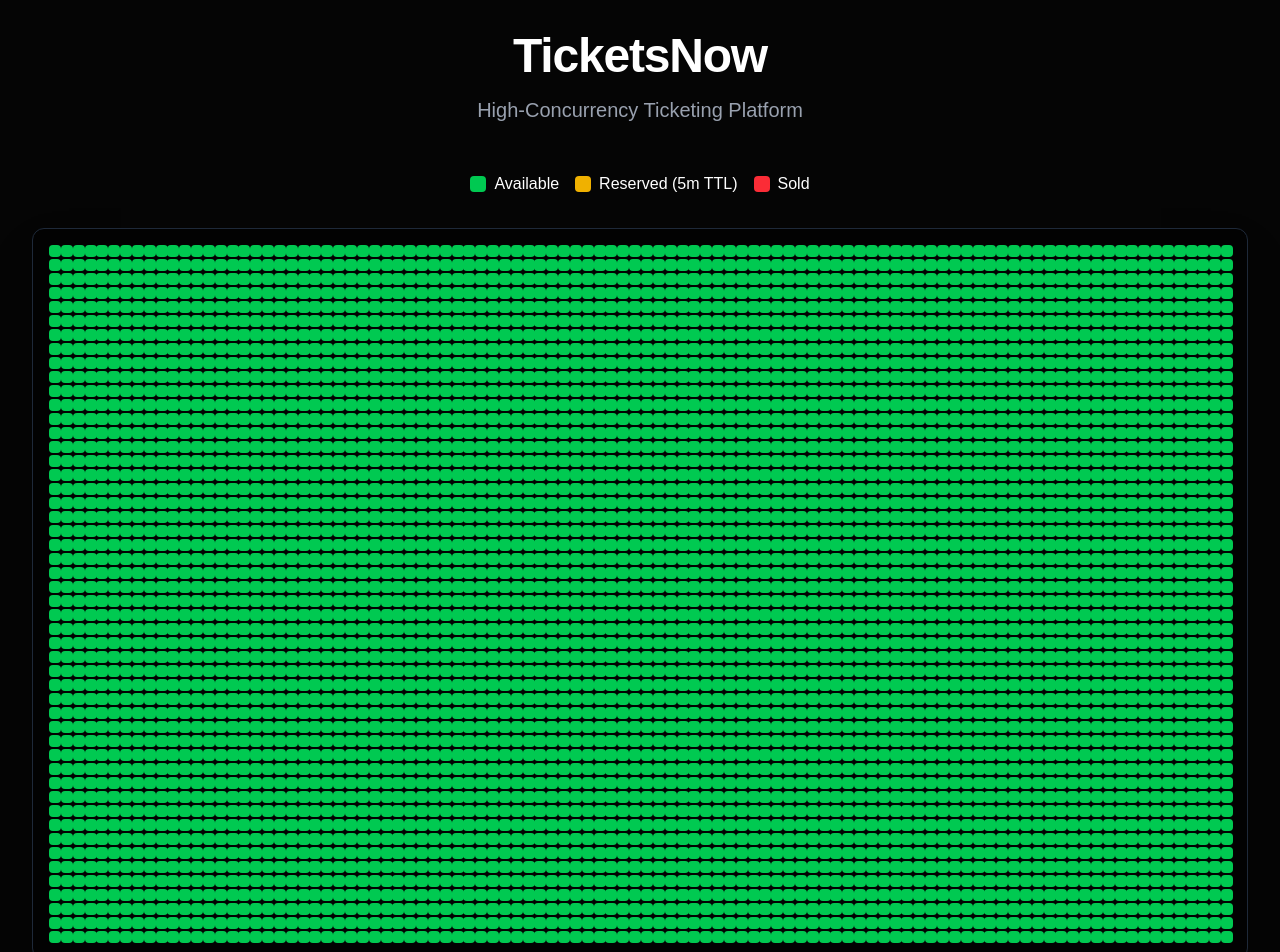
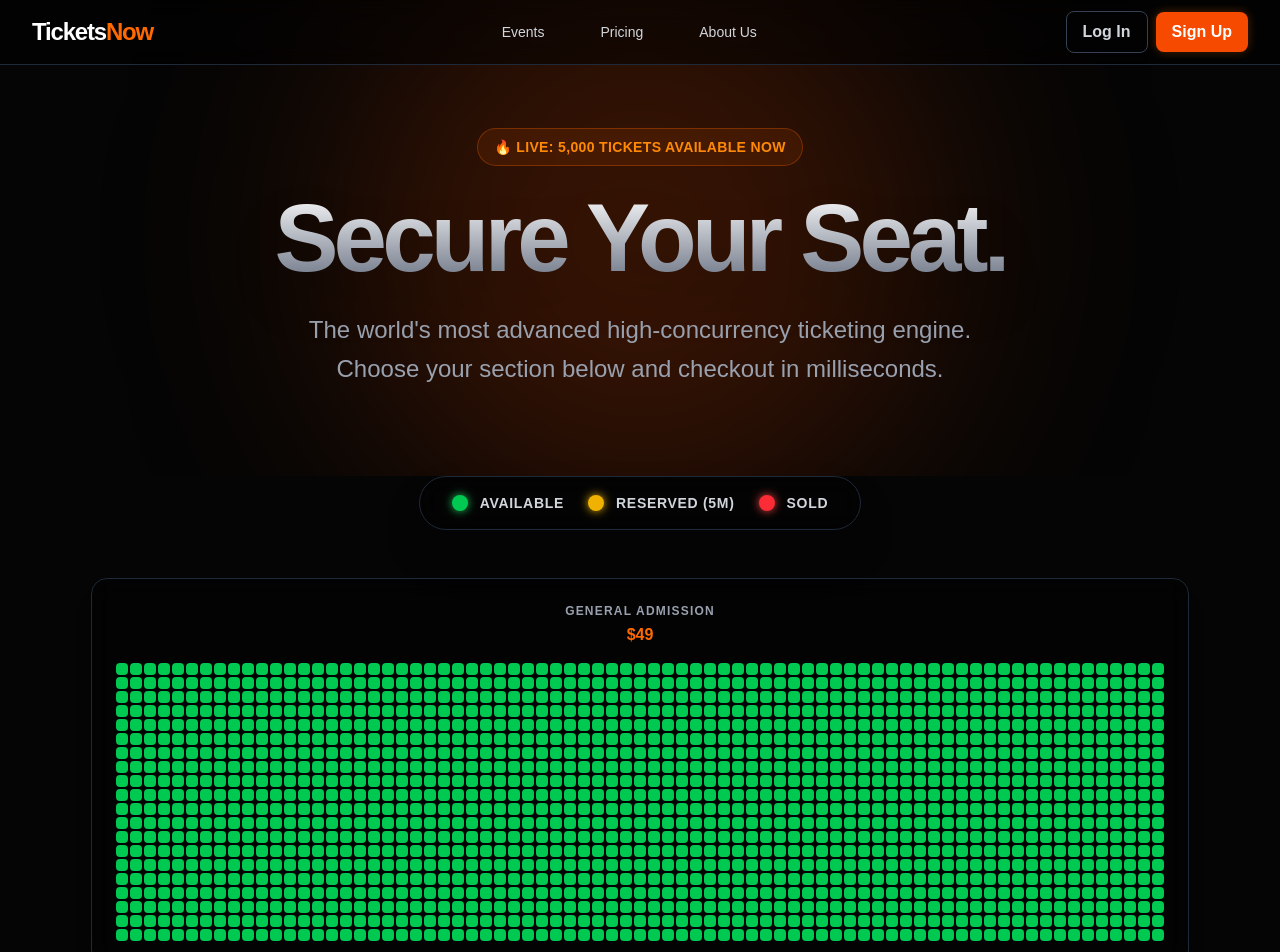
Before and after one commit to saurabh30-bit/tickets-now, a Next.js app: page / in a window 1280 px wide. Shown: the top 952 px of the page. Built offline with nearby package versions, Linux system fonts and the light colour scheme.

Commit message:
Phase 3: Upgrade to professional UI with glassmorphism and realistic stadium layout

```diff
--- a/src/app/page.js
+++ b/src/app/page.js
@@ -1,24 +1,42 @@
 import StadiumMap from "@/components/StadiumMap";
+import Navbar from "@/components/Navbar";
+import Footer from "@/components/Footer";
 
 export default function Home() {
   return (
-    <div className="min-h-screen p-8 flex flex-col items-center">
-      <header className="text-center mb-12">
-        <h1 className="text-5xl font-extrabold tracking-tight mb-4 text-white">TicketsNow</h1>
-        <p className="text-xl text-gray-400">High-Concurrency Ticketing Platform</p>
-      </header>
+    <div className="min-h-screen bg-[#050505] text-white selection:bg-orange-500/30">
+      <Navbar />
 
-      <main className="w-full max-w-7xl flex flex-col items-center">
-        <div className="flex gap-4 mb-8">
-          <div className="flex items-center gap-2"><div className="w-4 h-4 bg-green-500 rounded-sm"></div> Available</div>
-          <div className="flex items-center gap-2"><div className="w-4 h-4 bg-yellow-500 rounded-sm"></div> Reserved (5m TTL)</div>
-          <div className="flex items-center gap-2"><div className="w-4 h-4 bg-red-500 rounded-sm"></div> Sold</div>
+      {/* Hero Section with Glowing Radial Gradient */}
+      <div className="relative pt-32 pb-12 flex flex-col items-center justify-center overflow-hidden">
+        <div className="absolute top-1/2 left-1/2 -translate-x-1/2 -translate-y-1/2 w-[600px] h-[600px] bg-orange-600/20 rounded-full blur-[120px] pointer-events-none"></div>
+
+        <div className="z-10 text-center px-4 max-w-4xl mx-auto">
+          <div className="inline-block mb-6 px-4 py-1.5 rounded-full border border-orange-500/30 bg-orange-500/10 backdrop-blur-sm">
+            <span className="text-orange-400 font-semibold text-sm tracking-wide">🔥 LIVE: 5,000 TICKETS AVAILABLE NOW</span>
+          </div>
+          <h1 className="text-6xl md:text-8xl font-black tracking-tighter mb-6 bg-clip-text text-transparent bg-gradient-to-b from-white to-gray-500 drop-shadow-2xl">
+            Secure Your Seat.
+          </h1>
+          <p className="text-xl md:text-2xl text-gray-400 font-light max-w-2xl mx-auto mb-10 leading-relaxed">
+            The world's most advanced high-concurrency ticketing engine. Choose your section below and checkout in milliseconds.
+          </p>
+        </div>
+      </div>
+
+      <main className="w-full max-w-[1400px] mx-auto px-4 flex flex-col items-center pb-24 relative z-10">
+        <div className="flex flex-wrap justify-center gap-6 mb-12 bg-black/40 backdrop-blur-md border border-gray-800 px-8 py-4 rounded-full shadow-2xl">
+          <div className="flex items-center gap-3"><div className="w-4 h-4 bg-green-500 rounded-full shadow-[0_0_10px_#22c55e]"></div> <span className="text-sm font-bold tracking-wider text-gray-300 uppercase">Available</span></div>
+          <div className="flex items-center gap-3"><div className="w-4 h-4 bg-yellow-500 rounded-full shadow-[0_0_10px_#eab308]"></div> <span className="text-sm font-bold tracking-wider text-gray-300 uppercase">Reserved (5m)</span></div>
+          <div className="flex items-center gap-3"><div className="w-4 h-4 bg-red-500 rounded-full shadow-[0_0_10px_#ef4444]"></div> <span className="text-sm font-bold tracking-wider text-gray-300 uppercase">Sold</span></div>
         </div>
 
-        <div className="w-full overflow-x-auto p-4 bg-black/50 border border-gray-800 rounded-xl shadow-2xl">
+        <div className="w-full">
           <StadiumMap />
         </div>
       </main>
+
+      <Footer />
     </div>
   );
 }
--- /dev/null
+++ b/src/components/Footer.js
@@ -0,0 +1,17 @@
+export default function Footer() {
+  return (
+    <footer className="bg-black border-t border-gray-800 mt-24 py-12">
+      <div className="max-w-7xl mx-auto px-4 sm:px-6 lg:px-8 flex flex-col md:flex-row justify-between items-center">
+        <div className="mb-4 md:mb-0 text-center md:text-left">
+          <span className="text-xl font-black text-white tracking-tighter">Tickets<span className="text-orange-500">Now</span></span>
+          <p className="text-gray-500 text-sm mt-2">© 2026 GenZ Institute. All rights reserved.</p>
+        </div>
+        <div className="flex space-x-6">
+          <a href="#" className="text-gray-500 hover:text-white transition-colors">Terms</a>
+          <a href="#" className="text-gray-500 hover:text-white transition-colors">Privacy</a>
+          <a href="#" className="text-gray-500 hover:text-white transition-colors">Contact</a>
+        </div>
+      </div>
+    </footer>
+  );
+}
--- /dev/null
+++ b/src/components/Navbar.js
@@ -0,0 +1,28 @@
+export default function Navbar() {
+  return (
+    <nav className="fixed top-0 w-full z-40 bg-black/50 backdrop-blur-md border-b border-gray-800">
+      <div className="max-w-7xl mx-auto px-4 sm:px-6 lg:px-8">
+        <div className="flex items-center justify-between h-16">
+          <div className="flex-shrink-0">
+            <span className="text-2xl font-black text-white tracking-tighter">Tickets<span className="text-orange-500">Now</span></span>
+          </div>
+          <div className="hidden md:block">
+            <div className="ml-10 flex items-baseline space-x-8">
+              <a href="#" className="text-gray-300 hover:text-white px-3 py-2 rounded-md text-sm font-medium transition-colors">Events</a>
+              <a href="#" className="text-gray-300 hover:text-white px-3 py-2 rounded-md text-sm font-medium transition-colors">Pricing</a>
+              <a href="#" className="text-gray-300 hover:text-white px-3 py-2 rounded-md text-sm font-medium transition-colors">About Us</a>
+            </div>
+          </div>
+          <div>
+            <button className="bg-transparent border border-gray-700 text-gray-300 hover:text-white hover:border-gray-500 font-bold py-2 px-4 rounded-lg mr-2 transition-colors">
+              Log In
+            </button>
+            <button className="bg-orange-600 hover:bg-orange-500 text-white font-bold py-2 px-4 rounded-lg transition-colors shadow-[0_0_10px_rgba(255,115,0,0.3)]">
+              Sign Up
+            </button>
+          </div>
+        </div>
+      </div>
+    </nav>
+  );
+}
--- a/src/components/StadiumMap.js
+++ b/src/components/StadiumMap.js
@@ -28,22 +28,14 @@ export default function StadiumMap() {
     });
   }, []);
 
-  const handleProceedToCheckout = () => {
-    setShowCheckout(true);
-  };
-
-  const handleCancelReservation = () => {
-    setSelectedSeat(null);
-    setShowCheckout(false);
-  };
+  const handleProceedToCheckout = () => setShowCheckout(true);
+  const handleCancelReservation = () => { setSelectedSeat(null); setShowCheckout(false); };
 
   const handlePaymentSuccess = (id) => {
     setSeats((prevSeats) => {
       const newSeats = [...prevSeats];
       const seatIndex = newSeats.findIndex(s => s.id === id);
-      if (seatIndex !== -1) {
-        newSeats[seatIndex] = { ...newSeats[seatIndex], status: 'SOLD' };
-      }
+      if (seatIndex !== -1) newSeats[seatIndex] = { ...newSeats[seatIndex], status: 'SOLD' };
       return newSeats;
     });
     setSelectedSeat(null);
@@ -51,36 +43,57 @@ export default function StadiumMap() {
     alert(`Payment successful! You officially own Seat #${id}.`);
   };
 
+  // Helper function to render a specific slice of seats into a grid
+  const renderSection = (startIndex, count, cols, title, price) => {
+    const sectionSeats = seats.slice(startIndex, startIndex + count);
+    return (
+      <div className="bg-black/40 backdrop-blur-md border border-gray-800 p-6 rounded-2xl flex flex-col items-center shadow-xl">
+        <h3 className="text-gray-400 font-bold uppercase tracking-widest text-xs mb-1">{title}</h3>
+        <p className="text-orange-500 font-black mb-4">${price}</p>
+        <div className="grid gap-[2px]" style={{ gridTemplateColumns: `repeat(${cols}, minmax(0, 1fr))` }}>
+          {sectionSeats.map((seat) => (
+            <Seat key={seat.id} id={seat.id} status={seat.status} onClick={handleSeatClick} />
+          ))}
+        </div>
+      </div>
+    );
+  };
+
   return (
-    <div className="w-full flex justify-center relative">
-      <div
-        className="grid gap-[2px]"
-        style={{ gridTemplateColumns: 'repeat(100, minmax(0, 1fr))' }}
-      >
-        {seats.map((seat) => (
-          <Seat
-            key={seat.id}
-            id={seat.id}
-            status={seat.status}
-            onClick={handleSeatClick}
-          />
-        ))}
+    <div className="w-full flex flex-col items-center relative">
+      {/* STADIUM LAYOUT */}
+      <div className="flex flex-col gap-8 w-full items-center">
+        {/* Top: Back General Admission */}
+        {renderSection(3500, 1500, 75, "General Admission", "49")}
+
+        <div className="flex justify-between w-full max-w-[1200px] gap-8">
+          {/* Left Wing */}
+          <div className="flex-1 flex justify-end">
+            {renderSection(0, 1250, 25, "Left Wing", "129")}
+          </div>
+
+          {/* Center Stage / VIP */}
+          <div className="flex-none flex items-end">
+            {renderSection(2500, 1000, 40, "VIP Floor", "299")}
+          </div>
+
+          {/* Right Wing */}
+          <div className="flex-1 flex justify-start">
+            {renderSection(1250, 1250, 25, "Right Wing", "129")}
+          </div>
+        </div>
+
+        {/* The "Stage" Representation */}
+        <div className="w-96 h-12 bg-gradient-to-t from-gray-800 to-transparent border-b-4 border-orange-500 rounded-t-full mt-4 flex items-end justify-center pb-2">
+           <span className="text-gray-500 font-black tracking-[0.5em] text-sm">STAGE</span>
+        </div>
       </div>
 
       {selectedSeat && !showCheckout && (
-        <SeatModal
-          seatId={selectedSeat}
-          onCheckout={handleProceedToCheckout}
-          onCancel={handleCancelReservation}
-        />
+        <SeatModal seatId={selectedSeat} onCheckout={handleProceedToCheckout} onCancel={handleCancelReservation} />
       )}
-
       {showCheckout && selectedSeat && (
-        <CheckoutForm
-          seatId={selectedSeat}
-          onSuccess={handlePaymentSuccess}
-          onCancel={handleCancelReservation}
-        />
+        <CheckoutForm seatId={selectedSeat} onSuccess={handlePaymentSuccess} onCancel={handleCancelReservation} />
       )}
     </div>
   );
```
Also changed, not shown: src/components/CheckoutForm.js (+19 -20 lines), src/components/SeatModal.js (+12 -9 lines).
